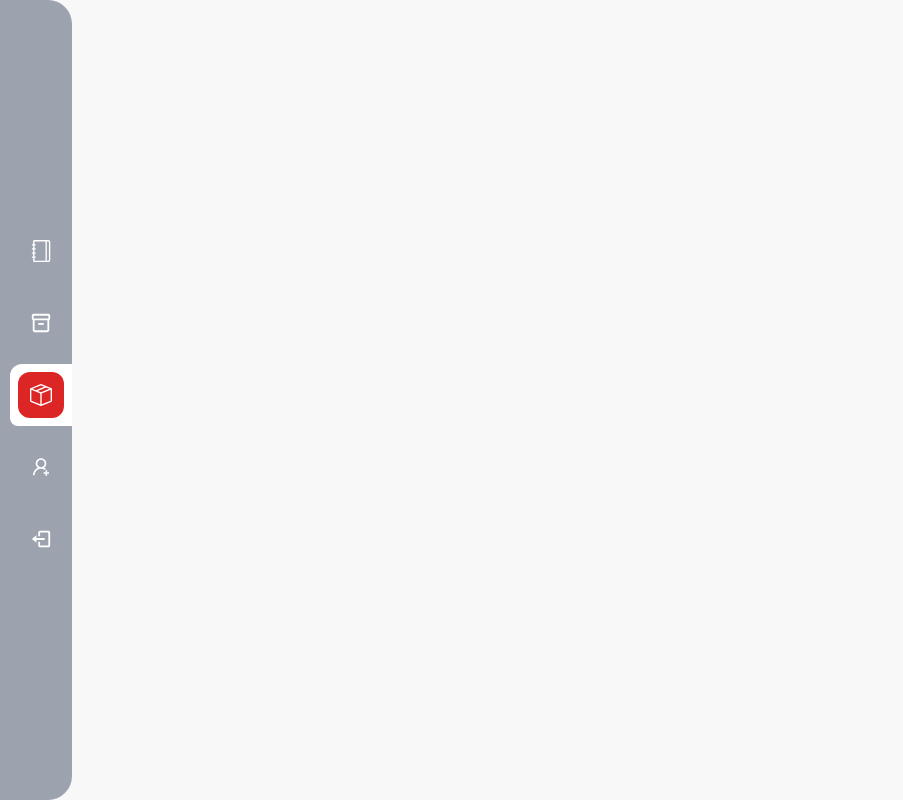
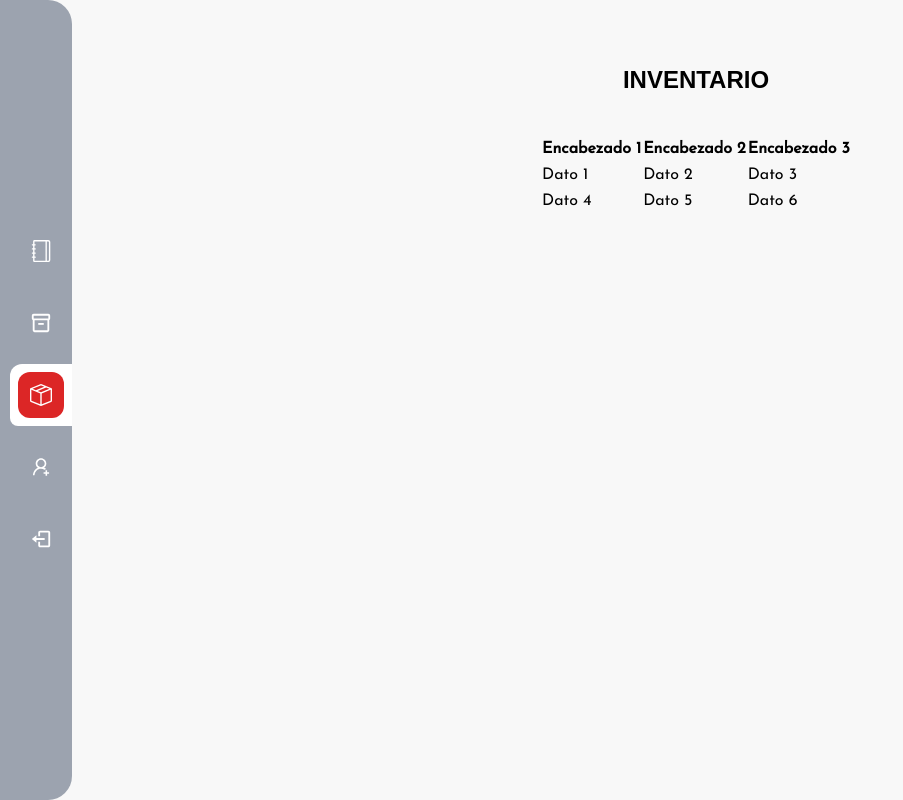
Before and after one commit to TamalitoDePuerco/front, a React (Vite) app in the folder TAQUERIA_EL_PRIMO/: page /inventario in a window 1280 px wide. Shown: the whole page, without its empty margins (0-903 px from the left). Built offline with nearby package versions, Linux system fonts and the light colour scheme; a web font is replaced by a local one.

Commit message:
ya se ve bien la pantalla
ya jala la orden correctamente

```diff
--- a/TAQUERIA_EL_PRIMO/src/inventario/inventario.jsx
+++ b/TAQUERIA_EL_PRIMO/src/inventario/inventario.jsx
@@ -3,8 +3,34 @@ import Sidebar from "../components/shared/Siderbar";
 
 function Inventario() {
   return (
-    <div className="bg-[#F8F8F8] w-full min-h-screen">
-      <Sidebar />
+    <div className="bg-[#F8F8F8] w-full min-h-screen flex">
+      <div className="w-28">
+        <Sidebar />
+      </div>
+      <section className="flex flex-col justify-self-center items-center flex-1">
+        <h1 className="text-2xl font-bold pt-16 pb-10">INVENTARIO</h1>
+        <table>
+          <thead>
+            <tr>
+              <th>Encabezado 1</th>
+              <th>Encabezado 2</th>
+              <th>Encabezado 3</th>
+            </tr>
+          </thead>
+          <tbody>
+            <tr>
+              <td>Dato 1</td>
+              <td>Dato 2</td>
+              <td>Dato 3</td>
+            </tr>
+            <tr>
+              <td>Dato 4</td>
+              <td>Dato 5</td>
+              <td>Dato 6</td>
+            </tr>
+          </tbody>
+        </table>
+      </section>
     </div>
   );
 }
--- a/TAQUERIA_EL_PRIMO/src/menu/menu.jsx
+++ b/TAQUERIA_EL_PRIMO/src/menu/menu.jsx
@@ -3,7 +3,10 @@ import Sidebar from "../components/shared/Siderbar.jsx";
 import Orden from "../components/shared/Orden";
 import { HiPlus } from "react-icons/hi";
 import { menuData, menuDataB } from "./menuData";
-import { MdKeyboardDoubleArrowLeft, MdKeyboardDoubleArrowRight } from "react-icons/md"
+import {
+  MdKeyboardDoubleArrowLeft,
+  MdKeyboardDoubleArrowRight,
+} from "react-icons/md";
 import "../components/shared/Modal.css"; // Importa el archivo CSS del Modal
 import Modal from "../components/shared/Modal.jsx";
 import "../menu/menu.css";
@@ -35,10 +38,13 @@ function Menu() {
       <div className="w-28">
         <Sidebar />
       </div>
-      <div className={`w-${isOrdenVisible ? "3/5" : "full"} pt-7 pr-7 pb-7`} id="Menu">
+      <div
+        className={`w-${isOrdenVisible ? "4/6" : "full"} pt-7 pr-7 pb-7`}
+        id="Menu"
+      >
         <div className="h-full rounded-xl text-center flex flex-col items-center justify-center">
           <h1 className="p-4 font-bold text-2xl">PLATILLOS</h1>
-          <div className="grid grid-cols-1 md:grid-rows-2 md:grid-cols-3 gap-7 p-4 h-3/4 w-4/5">
+          <div className="grid grid-cols-1 md:grid-rows-2 md:grid-cols-3 gap-7 p-4 h-3/4 w-4/5 ">
             {menuData.map((val, key) => {
               return (
                 <div
@@ -46,7 +52,11 @@ function Menu() {
                   className="bg-white text-center flex flex-col items-center justify-center p-4 dashed-border shadow-2xl"
                 >
                   <h1 className="mb-2 font-bold p-2">{val.title}</h1>
-                  <img src={val.img} className="max-w-full max-h-full pb-6 pt-6" alt={val.title}></img>
+                  <img
+                    src={val.img}
+                    className="max-w-full max-h-full pb-6 pt-6"
+                    alt={val.title}
+                  ></img>
                   <button
                     type="button"
                     onClick={() =>
@@ -54,7 +64,11 @@ function Menu() {
                     }
                     className="p-2"
                   >
-                    <HiPlus size="26px" color="#FFF" className="bg-red-500 w-9 h-9 rounded-md" />
+                    <HiPlus
+                      size="26px"
+                      color="#FFF"
+                      className="bg-red-500 w-9 h-9 rounded-md"
+                    />
                   </button>
                 </div>
               );
@@ -77,13 +91,21 @@ function Menu() {
                   className="bg-white text-center flex flex-col items-center justify-center p-4 dashed-border shadow-2xl"
                 >
                   <h1 className="mb-2 font-bold p-2">{val.title}</h1>
-                  <img src={val.img} className="max-w-full max-h-full pb-6 pt-6" alt={val.title}></img>
+                  <img
+                    src={val.img}
+                    className="max-w-full max-h-full pb-6 pt-6"
+                    alt={val.title}
+                  ></img>
                   <button
                     type="button"
                     onClick={() => openModal(val.title, val.img)}
                     className="p-2"
                   >
-                    <HiPlus size="26px" color="#FFF" className="bg-red-500 w-9 h-9 rounded-md" />
+                    <HiPlus
+                      size="26px"
+                      color="#FFF"
+                      className="bg-red-500 w-9 h-9 rounded-md"
+                    />
                   </button>
                 </div>
               );
@@ -104,7 +126,11 @@ function Menu() {
               isOrdenVisible ? "show-button" : "hide-button"
             }`}
           >
-            {isOrdenVisible ? <MdKeyboardDoubleArrowLeft size="24px" /> : <MdKeyboardDoubleArrowRight size="24px" />}
+            {isOrdenVisible ? (
+              <MdKeyboardDoubleArrowLeft size="24px" />
+            ) : (
+              <MdKeyboardDoubleArrowRight size="24px" />
+            )}
           </button>
           <h1 className="text-center font-bold text-2xl p-6">Orden</h1>
           <Orden />
```
Also changed, not shown: TAQUERIA_EL_PRIMO/src/inventario/inventario.css (added).
